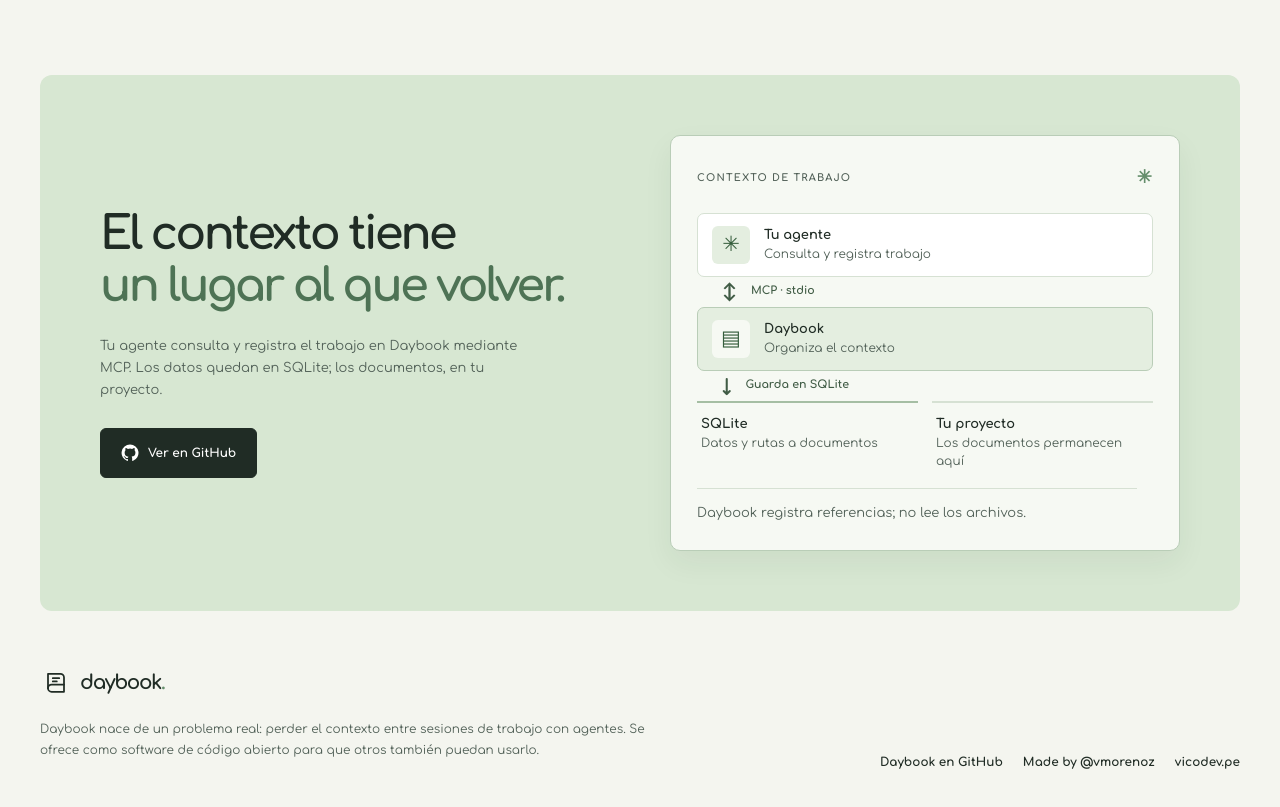
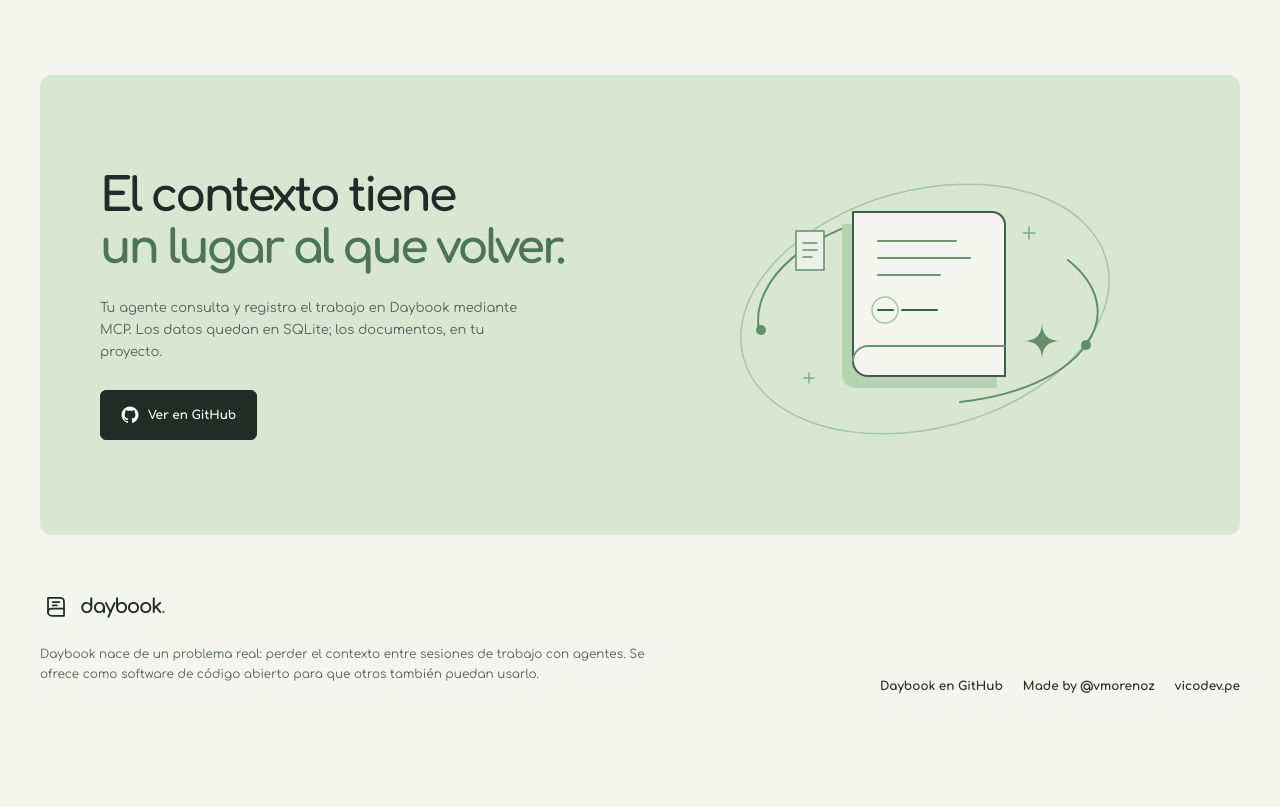
Before and after one commit to vmorenoz/daybook-landing, a plain HTML site: page index.html in a window 1280 px wide. Shown: the part 1620-2427 px from the top of the page. After the commit the page ends 2371 px from the top, so only its background shows below. Drawn offline with Linux system fonts and the light colour scheme.

Commit message:
Update landing page preview

```diff
--- a/index.html
+++ b/index.html
@@ -79,15 +79,23 @@
         <p>Tu agente consulta y registra el trabajo en Daybook mediante MCP. Los datos quedan en SQLite; los documentos, en tu proyecto.</p>
         <a class="button button-primary github-link" href="https://github.com/vmorenoz/daybook#instalación"><svg viewBox="0 0 24 24" fill="currentColor" aria-hidden="true"><path d="M12 .75a11.25 11.25 0 0 0-3.56 21.92c.56.1.77-.24.77-.54v-2.1c-3.14.68-3.8-1.33-3.8-1.33-.51-1.3-1.25-1.65-1.25-1.65-1.03-.7.08-.69.08-.69 1.14.08 1.74 1.17 1.74 1.17 1.01 1.73 2.65 1.23 3.3.94.1-.73.4-1.23.71-1.51-2.5-.29-5.13-1.25-5.13-5.57 0-1.23.44-2.24 1.16-3.03-.12-.28-.5-1.43.11-2.98 0 0 .95-.3 3.1 1.16a10.8 10.8 0 0 1 5.64 0c2.15-1.46 3.1-1.16 3.1-1.16.61 1.55.23 2.7.11 2.98.72.79 1.16 1.8 1.16 3.03 0 4.33-2.63 5.28-5.14 5.56.41.35.77 1.04.77 2.1v3.08c0 .3.2.65.78.54A11.25 11.25 0 0 0 12 .75Z"/></svg>Ver en GitHub</a>
       </div>
-      <div class="flow" role="group" aria-label="Dónde vive el contexto">
-        <div class="flow-heading"><span>CONTEXTO DE TRABAJO</span><span aria-hidden="true">✳</span></div>
-        <div class="flow-node"><span class="flow-symbol" aria-hidden="true">✳</span><div><strong>Tu agente</strong><small>Consulta y registra trabajo</small></div></div>
-        <div class="flow-connector"><span aria-hidden="true">↕</span><span>MCP · stdio</span></div>
-        <div class="flow-node flow-node-daybook"><span class="flow-symbol" aria-hidden="true">▤</span><div><strong>Daybook</strong><small>Organiza el contexto</small></div></div>
-        <div class="flow-connector"><span aria-hidden="true">↓</span><span>Guarda en SQLite</span></div>
-        <div class="flow-storage"><div><strong>SQLite</strong><small>Datos y rutas a documentos</small></div><div><strong>Tu proyecto</strong><small>Los documentos permanecen aquí</small></div></div>
-        <p class="flow-note">Daybook registra referencias; no lee los archivos.</p>
-      </div>
+      <svg class="closing-art" viewBox="0 0 480 340" role="img" aria-labelledby="closing-art-title closing-art-desc" xmlns="http://www.w3.org/2000/svg">
+        <title id="closing-art-title">Un lugar al que volver</title>
+        <desc id="closing-art-desc">Ilustración de un cuaderno rodeado por una línea continua, un documento y una estrella que evocan el contexto de un proyecto y su agente.</desc>
+        <ellipse cx="240" cy="174" rx="188" ry="119" fill="none" stroke="#a6c6a6" stroke-width="1.5" transform="rotate(-15 240 174)"/>
+        <path d="M74 196c-9-52 51-103 139-118m170 47c31 25 39 56 18 85-22 31-70 51-126 57" fill="none" stroke="#638d6b" stroke-width="2" stroke-linecap="round"/>
+        <circle cx="76" cy="195" r="5" fill="#638d6b"/>
+        <circle cx="401" cy="210" r="5" fill="#638d6b"/>
+        <path d="M157 89h142a13 13 0 0 1 13 13v151H171a14 14 0 0 1-14-14V89Z" fill="#b5d2b2"/>
+        <path d="M168 77h139a13 13 0 0 1 13 13v151H183a15 15 0 0 1-15-15V77Z" fill="#f4f5ef" stroke="#405d46" stroke-width="2"/>
+        <path d="M168 226a15 15 0 0 1 15-15h137M193 106h78M193 123h92M193 140h62" fill="none" stroke="#6e9673" stroke-width="2" stroke-linecap="round"/>
+        <path d="M193 175h15m9 0h35" fill="none" stroke="#405d46" stroke-width="2" stroke-linecap="round"/>
+        <circle cx="200" cy="175" r="13" fill="none" stroke="#a6c6a6" stroke-width="1.5"/>
+        <path d="M111 96h28v39h-28z" fill="#e9f1e5" stroke="#638d6b" stroke-width="1.5" stroke-linejoin="round"/>
+        <path d="M118 108h14m-14 7h14m-14 7h9" stroke="#638d6b" stroke-width="1.5" stroke-linecap="round"/>
+        <path d="M357 187c0 13-6 19-19 19 13 0 19 6 19 19 0-13 6-19 19-19-13 0-19-6-19-19Z" fill="#638d6b"/>
+        <path d="M344 92v12m-6-6h12M124 238v10m-5-5h10" stroke="#81aa84" stroke-width="1.5" stroke-linecap="round"/>
+      </svg>
     </section>
   </main>
   <footer class="footer wrap"><div><a class="brand footer-brand" href="#inicio"><svg class="brand-mark" viewBox="0 0 40 40" fill="none" aria-hidden="true"><path d="M10 8.5h15.5A4.5 4.5 0 0 1 30 13v18H14.5A4.5 4.5 0 0 1 10 26.5v-18Z"/><path d="M10 26.5a4.5 4.5 0 0 1 4.5-4.5H30M16 14h8M16 18h5"/></svg><span>daybook<span class="brand-dot">.</span></span></a><p>Daybook nace de un problema real: perder el contexto entre sesiones de trabajo con agentes. Se ofrece como software de código abierto para que otros también puedan usarlo.</p></div><div class="footer-links"><a href="https://github.com/vmorenoz/daybook">Daybook en GitHub</a><a href="https://github.com/vmorenoz">Made by @vmorenoz</a><a href="https://vicodev.pe">vicodev.pe</a></div></footer>
--- a/styles.css
+++ b/styles.css
@@ -37,25 +37,8 @@
 @media(prefers-reduced-motion:reduce){.motion-enabled .ticker-track{width:auto;animation:none;transform:none}.motion-enabled .ticker-group{width:100%;flex-wrap:wrap;justify-content:center;gap:18px 40px;padding:25px 20px}.ticker-group[data-clone]{display:none}}
 @media(prefers-reduced-motion:reduce){:root{scroll-behavior:auto}.button{transition:none}.button:hover{transform:none}}
 
-/* A compact map of where the work context lives. */
 .github-link{display:inline-flex;align-items:center;gap:9px}
 .github-link svg{width:18px;height:18px;flex:none}
 .closing-copy>p{max-width:430px;color:var(--muted);font-size:13px}
 .closing-copy .button{margin-top:14px}
-.flow{background:#f6f9f3;border:1px solid #b9cdb7;border-radius:10px;padding:26px;min-width:0;box-shadow:0 12px 30px rgba(32,44,37,.06)}
-.flow-heading{display:flex;justify-content:space-between;align-items:center;margin-bottom:20px;color:#526158;font-size:10px;font-weight:700;letter-spacing:.12em}
-.flow-heading span:last-child{font-size:18px;color:#658e6c}
-.flow-node{display:flex;align-items:center;gap:14px;padding:12px 14px;border:1px solid #d6e1d3;border-radius:7px;background:#fff}
-.flow-node-daybook{background:#e4eee0;border-color:#b9cdb7}
-.flow-symbol{display:grid;place-items:center;width:38px;height:38px;flex:none;border-radius:6px;background:#e4eee0;color:#355d3c;font-size:21px;line-height:1}
-.flow-node-daybook .flow-symbol{background:#f6f9f3}
-.flow strong,.flow small{display:block;line-height:1.5}
-.flow strong{font-size:13px}.flow small{font-size:12px;color:#526158}
-.flow-connector{display:flex;align-items:center;gap:14px;padding:5px 0 5px 25px;color:#405c45;font-size:11px;font-weight:700}
-.flow-connector span:first-child{font-size:20px;line-height:1}
-.flow-storage{display:grid;grid-template-columns:1fr 1fr;gap:14px}
-.flow-storage>div{min-width:0;border-top:2px solid #a5bea3;padding:12px 4px 0}
-.flow-storage>div+div{border-color:#d6e1d3}
-.flow-note{margin:18px 0 0;padding-top:14px;border-top:1px solid #d6e1d3;color:#405c45;font-size:11px;line-height:1.6}
-@media(max-width:560px){.flow{padding:20px}.flow-storage{gap:12px}}
-@media(max-width:360px){.flow-storage{grid-template-columns:1fr}}
+.closing-art{display:block;width:100%;max-width:480px;height:auto;justify-self:center}
```
